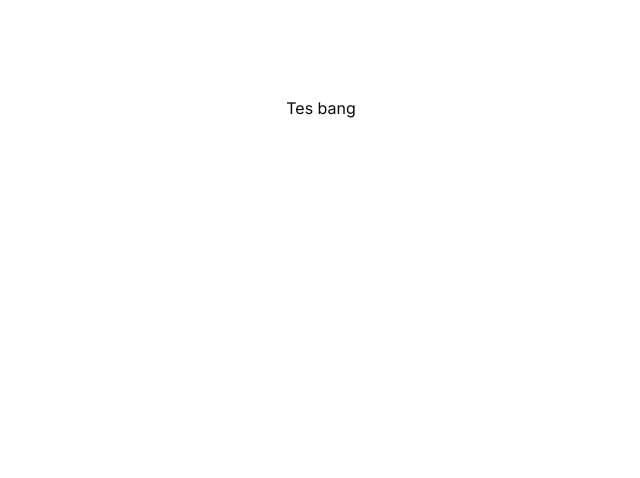
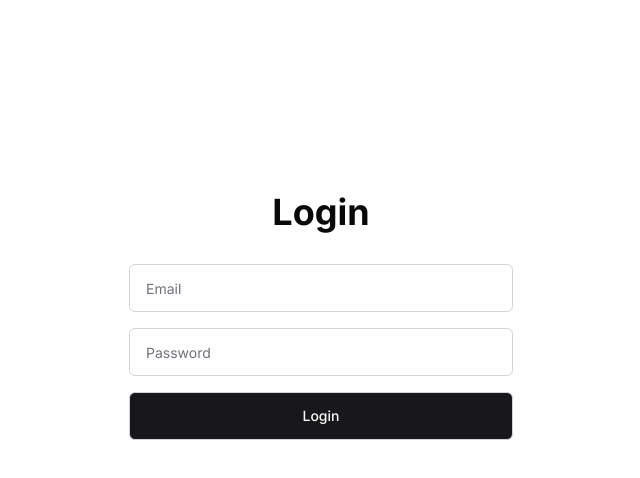
Before and after one commit to PPLK-ITERA/Mini-Project-PPLK-2024-Front-End, a Next.js app: page / in a window 1280 px wide. Shown: the top 478 px of the page, without its empty margins (319-959 px from the left). Built offline with nearby package versions, Linux system fonts and the light colour scheme.

Commit message:
feat:add login feature

```diff
--- a/src/app/page.tsx
+++ b/src/app/page.tsx
@@ -1,9 +1,10 @@
+import LoginForm from "@/components/layout/LoginForm";
 import Image from "next/image";
 
 export default function Home() {
   return (
-    <main className="flex min-h-screen flex-col items-center justify-between p-24">
-      <h1>Tes bang</h1>
-    </main>
+    <div className="flex min-h-screen flex-col items-center justify-between p-24">
+      <LoginForm />
+    </div>
   );
 }
--- a/src/components/layout/LoginForm.tsx
+++ b/src/components/layout/LoginForm.tsx
@@ -0,0 +1,19 @@
+import { Button } from "../ui/button";
+import { Input } from "../ui/input";
+
+const LoginForm = () => {
+    return (
+        <div>
+            <form className="flex flex-col items-center justify-between p-24">
+                <h1 className="text-4xl font-bold mb-8">Login</h1>
+
+                <Input className="w-96 h-12 mb-4 px-4 rounded-md border border-gray-300" type="text" placeholder="Email" />
+                <Input className="w-96 h-12 mb-4 px-4 rounded-md border border-gray-300" type="text" placeholder="Password" />
+
+                <Button className="w-96 h-12 mb-4 px-4 rounded-md border border-gray-300" type="submit">Login</Button>
+            </form>
+        </div>
+    )
+}
+
+export default LoginForm;
--- /dev/null
+++ b/src/components/ui/input.tsx
@@ -0,0 +1,25 @@
+import * as React from "react"
+
+import { cn } from "@/lib/utils"
+
+export interface InputProps
+  extends React.InputHTMLAttributes<HTMLInputElement> {}
+
+const Input = React.forwardRef<HTMLInputElement, InputProps>(
+  ({ className, type, ...props }, ref) => {
+    return (
+      <input
+        type={type}
+        className={cn(
+          "flex h-10 w-full rounded-md border border-input bg-background px-3 py-2 text-sm ring-offset-background file:border-0 file:bg-transparent file:text-sm file:font-medium placeholder:text-muted-foreground focus-visible:outline-none focus-visible:ring-2 focus-visible:ring-ring focus-visible:ring-offset-2 disabled:cursor-not-allowed disabled:opacity-50",
+          className
+        )}
+        ref={ref}
+        {...props}
+      />
+    )
+  }
+)
+Input.displayName = "Input"
+
+export { Input }
```
